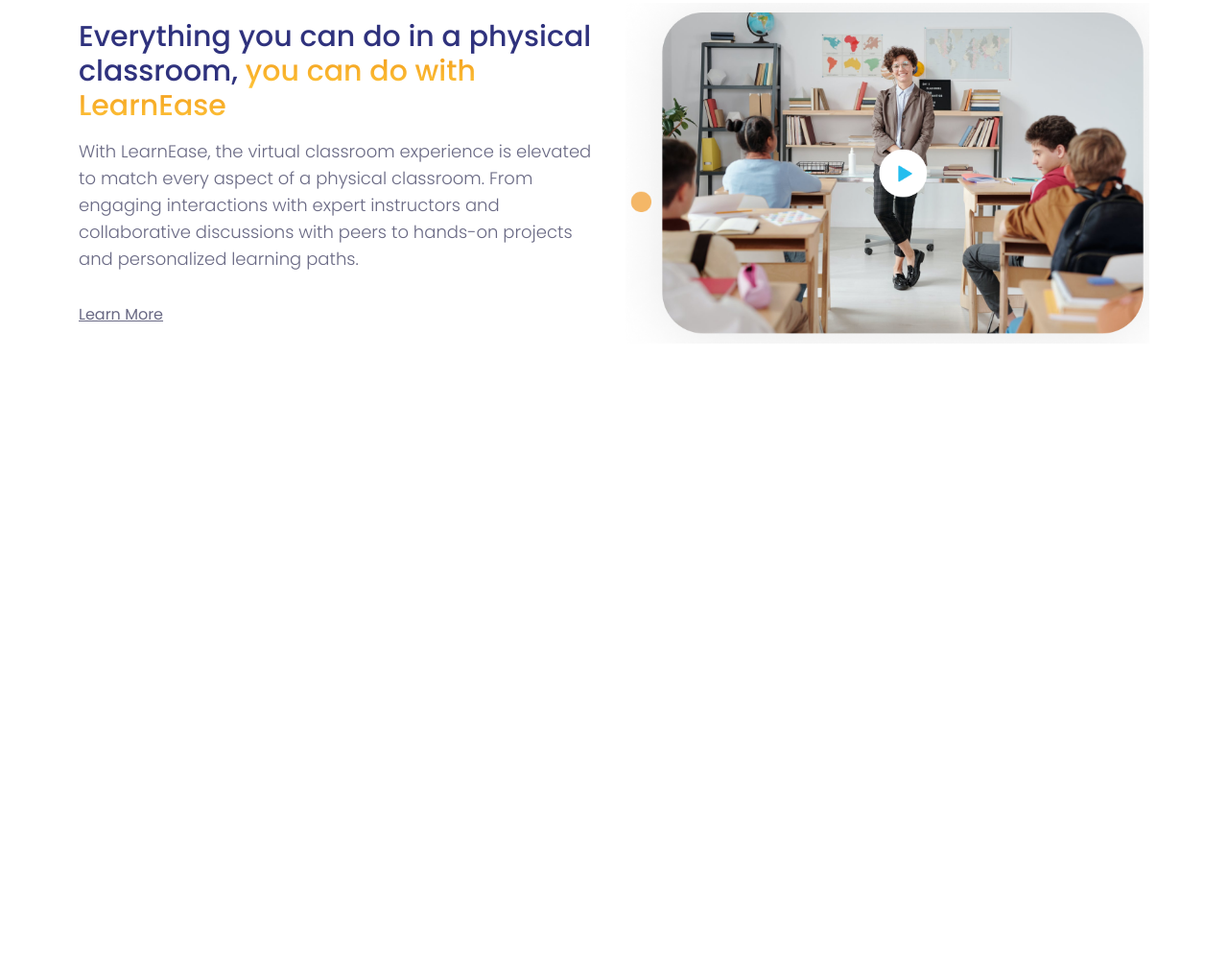
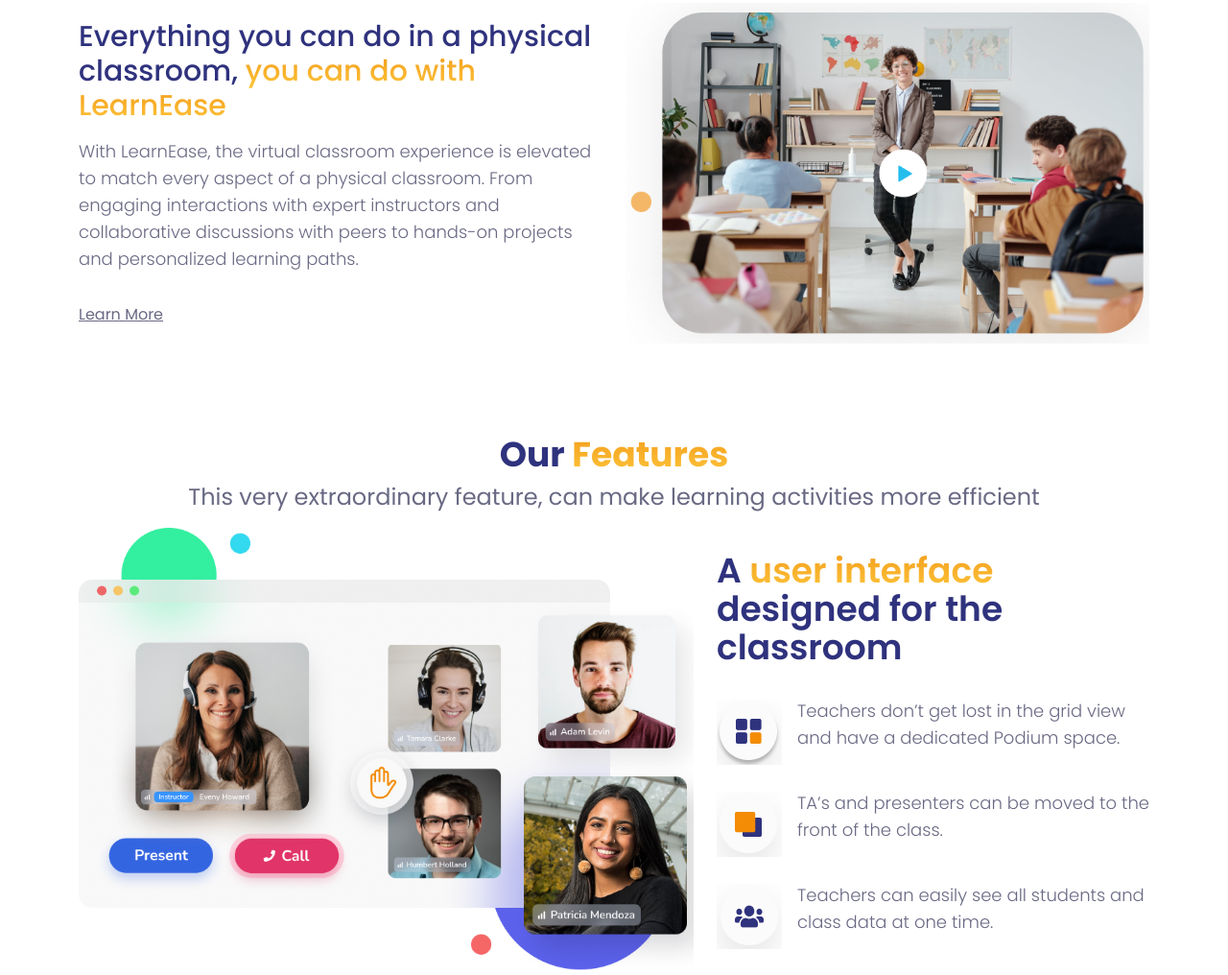
Before and after one commit to M-sadiq4641/Learnease, a website built with Vite: page index.html in a window 1280 px wide. Shown: the part 2391-3407 px from the top of the page at 96% size. Before the commit the page ends 2797 px from the top, so only its background shows below. Built offline with nearby package versions, Linux system fonts and the light colour scheme; a web font is replaced by a local one.

Commit message:
added features section

```diff
--- a/index.html
+++ b/index.html
@@ -287,19 +287,83 @@
       <div class="row align-items-center my-sm-5">
         <div class="col-lg-6">
           <div>
-            <h3 class="text-blue text-center text-lg-start mb-sm-3 font-medium text-3xl">Everything you can do in a physical classroom, <span class="text-yellow">you can do with LearnEase</span></h3>
-            <p class="text-grey font-light text-lg text-center text-lg-start">With LearnEase, the virtual classroom experience is elevated to match every aspect of a physical classroom. From engaging interactions with expert instructors and collaborative discussions with peers to hands-on projects and personalized learning paths.</p>
+            <h3
+              class="text-blue text-center text-lg-start mb-sm-3 font-medium text-3xl"
+            >
+              Everything you can do in a physical classroom,
+              <span class="text-yellow">you can do with LearnEase</span>
+            </h3>
+            <p class="text-grey font-light text-lg text-center text-lg-start">
+              With LearnEase, the virtual classroom experience is elevated to
+              match every aspect of a physical classroom. From engaging
+              interactions with expert instructors and collaborative discussions
+              with peers to hands-on projects and personalized learning paths.
+            </p>
             <div class="d-flex justify-content-center justify-content-lg-start">
-            <a class="text-grey mt-sm-3" href="#">Learn More</a></div>
+              <a class="text-grey mt-sm-3" href="#">Learn More</a>
+            </div>
           </div>
         </div>
         <div class="col-lg-6">
           <div>
-            <img class="img-fluid " src="/public/images/classroom-image.png">
+            <img class="img-fluid" src="/public/images/classroom-image.png" />
           </div>
         </div>
       </div>
     </div>
+
+    <!-- features section  -->
+
+    <div class="container">
+      <h2 class="text-blue font-bold text-4xl text-center pt-5 mt-5">
+        Our
+        <span class="text-yellow">Features</span>
+      </h2>
+      <p class="text-grey text-2xl learnease-p text-center mx-auto font-normal">
+        This very extraordinary feature, can make learning activities more
+        efficient
+      </p>
+
+      <div class="row align-items-center ">
+        <div class="col-lg-7">
+          <div>
+            <img class="img-fluid" src="/public/images/features-image.png" />
+          </div>
+        </div>
+        <div class="col-lg-5">
+          <div>
+            <h2 class="text-blue text-center text-lg-start features-h2 font-semibold text-4xl">
+              A <span class="text-yellow">user interface</span> designed for the
+              classroom
+            </h2>
+            <div class="d-flex gap-3 align-items-center ">
+              <img class="img-fluid mt-xl-4 mt-2 " src="/public/images/teachers-logo.png">
+              <p class="text-grey features-p mt-xl-4 mt-2 font-light text-lg">
+                Teachers don’t get lost in the grid view and have a dedicated
+                Podium space.
+              </p>
+            </div>
+
+             <div class="d-flex gap-3 align-items-center ">
+              <img class="img-fluid mt-xl-4 mt-2 " src="/public/images/ta-logo.png">
+              <p class="text-grey features-p mt-xl-4 mt-2 font-light text-lg">
+                TA’s and presenters can be moved to the front of the class.
+
+              </p>
+            </div>
+
+             <div class="d-flex gap-3 align-items-center ">
+              <img class="img-fluid mt-xl-4 mt-2 " src="/public/images/students-logo.png">
+              <p class="text-grey features-p mt-xl-4 mt-2 font-light text-lg">
+                Teachers can easily see all students and class data at one time.
+              </p>
+            </div>
+
+          </div>
+        </div>
+      </div>
+    </div>
+
     <!-- script  -->
 
     <script
--- a/style.css
+++ b/style.css
@@ -291,3 +291,17 @@
 
 
 /* classroom section */
+
+/* features section  */
+.features-p{
+  @media (max-width:1200px) {
+    font-size: 15px!important;
+    line-height: 20px!important;
+  }
+}
+
+.features-h2{
+  @media (max-width:576px) {
+    font-size: 30px!important;
+  }
+}
```
Also changed, not shown: public/images/features-image.png (added), public/images/students-logo.png (added), public/images/ta-logo.png (added), public/images/teachers-logo.png (added).
